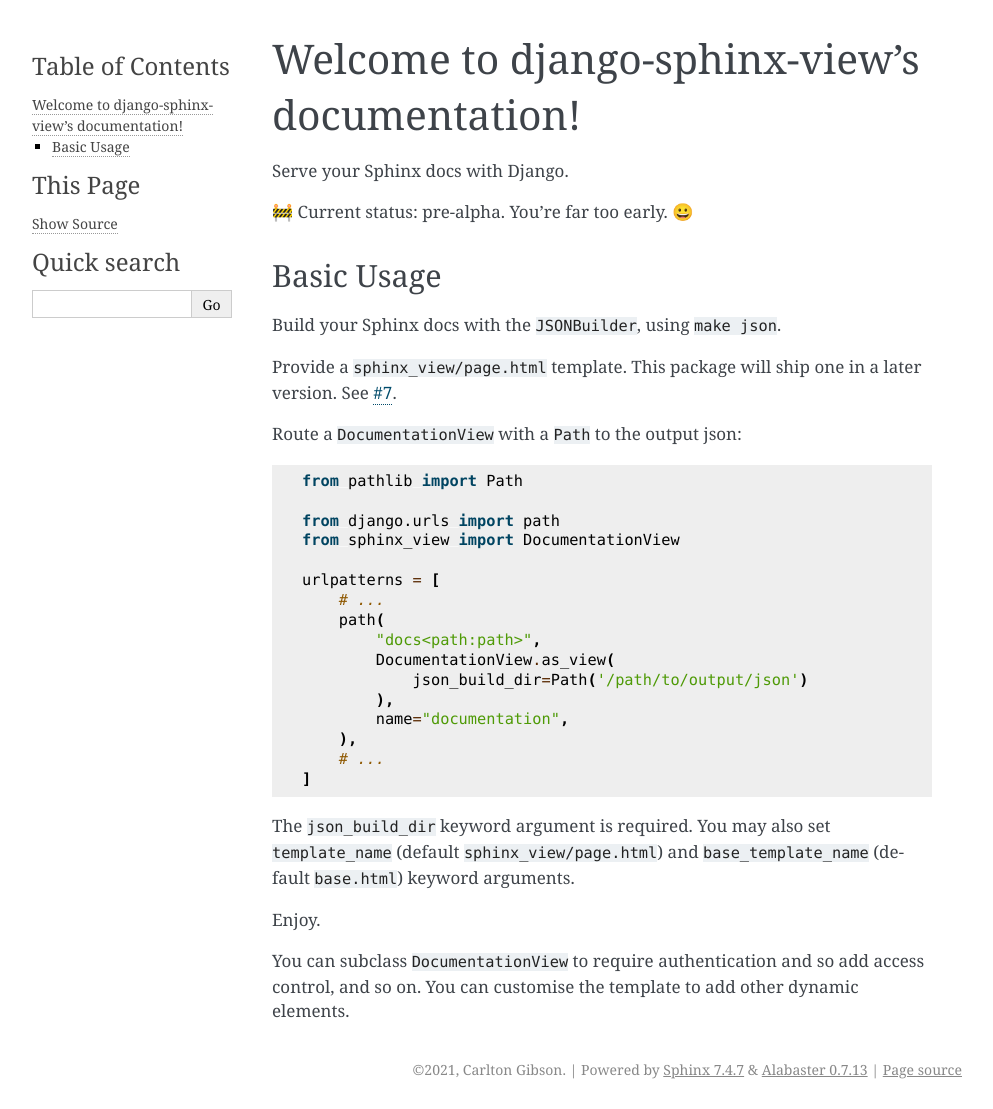
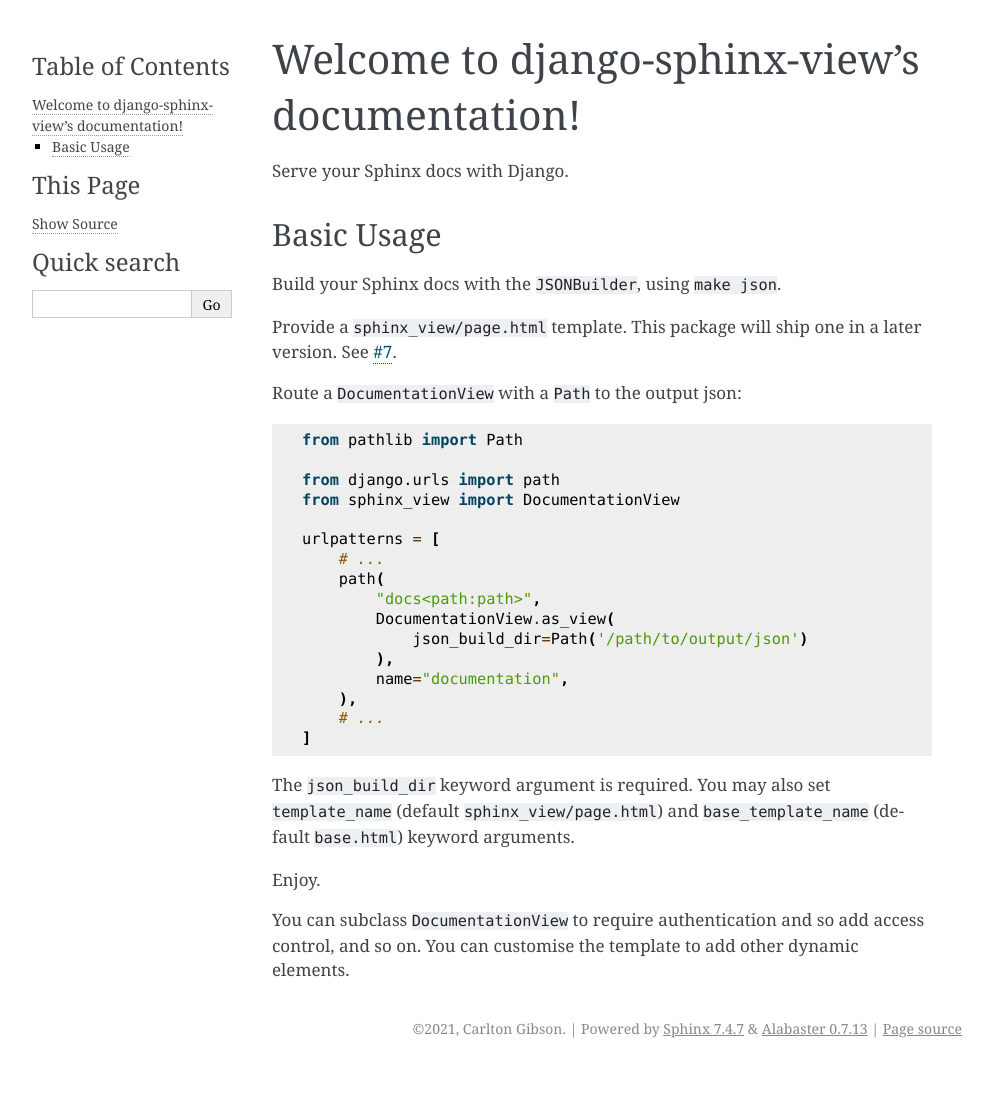
Before and after one commit to carltongibson/django-sphinx-view, a Sphinx documentation site: the page built from docs/source/index.rst, in a window 1280 px wide. Shown: the whole page, without its empty margins (148-1141 px from the left). Built offline with Sphinx 7.4.7, drawn with Linux system fonts in a browser that asks for light colours; after the commit the page ends 1068 px from its top, so only the background shows below that.

Commit message:
Removed pre-alpha warnings.
It's usable.

```diff
--- a/docs/source/index.rst
+++ b/docs/source/index.rst
@@ -7,9 +7,6 @@
 ==============================================
 
 Serve your Sphinx docs with Django.
-
-🚧  Current status: pre-alpha. You're far too early. 😀
-
 
 
 Basic Usage
```
Also changed, not shown: README.md (+0 -2 lines).
